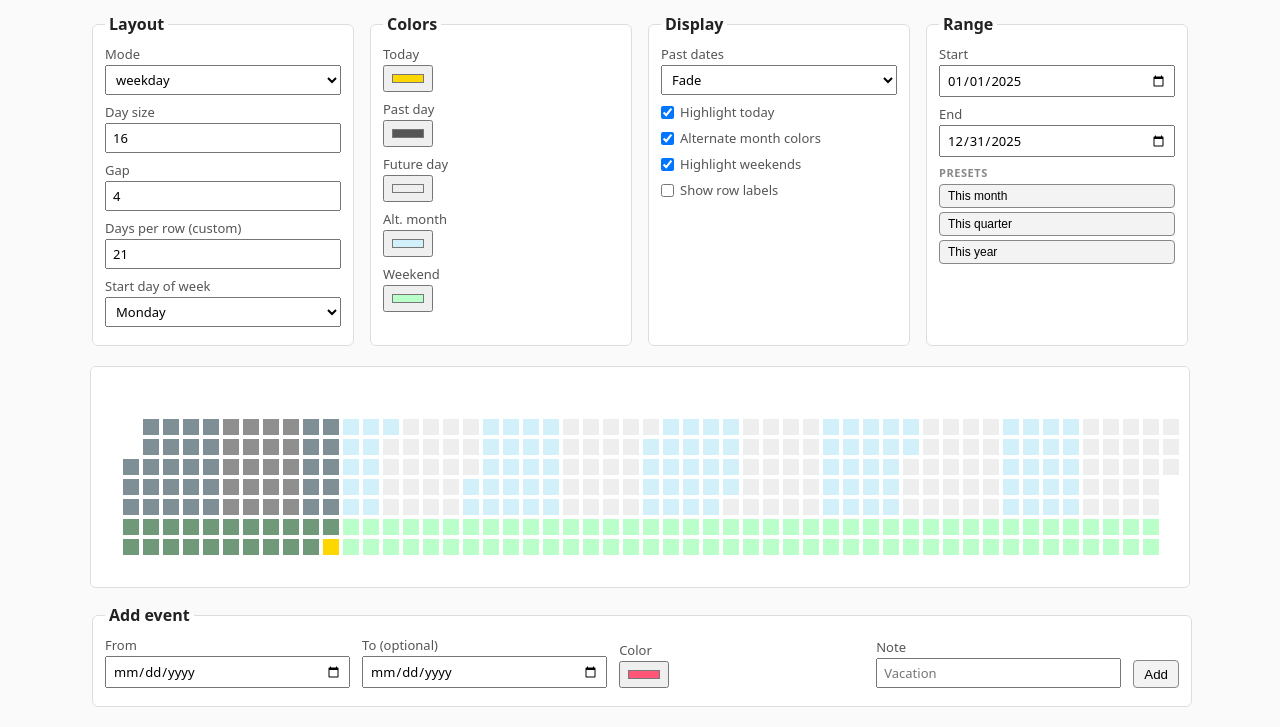
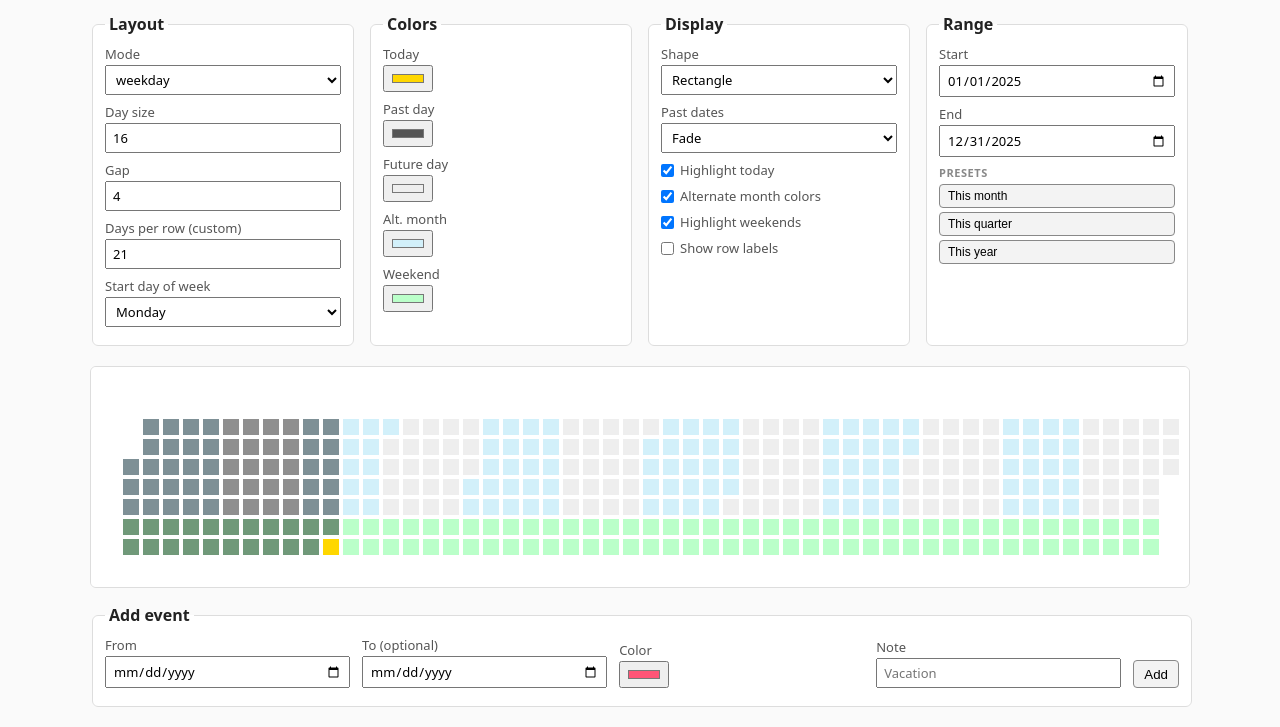
Before and after one commit to Chamartin3/daytiles, a website: page example/index.html in a window 1280 px wide. Shown: the part 92-819 px from the top of the page. Drawn offline with Linux system fonts and the light colour scheme.

Commit message:
Add shape selector to example display options

```diff
--- a/example/example.js
+++ b/example/example.js
@@ -1,4 +1,4 @@
-import { Daytiles, Layout, PastMode } from "../dist/index.js";
+import { Daytiles, Layout, PastMode, Shape } from "../dist/index.js";
 
 const PRESET_MONTH = "month";
 const PRESET_QUARTER = "quarter";
@@ -32,6 +32,7 @@ const inputs = {
   colorFuture: $("colorFuture"),
   colorAlt: $("colorAlt"),
   colorWeekend: $("colorWeekend"),
+  shape: $("shape"),
   pastMode: $("pastMode"),
   highlightCurrent: $("highlightCurrent"),
   alternateMonths: $("alternateMonths"),
@@ -52,6 +53,7 @@ function applySettings() {
     daysPerRow: parseInt(inputs.daysPerRow.value) || 21,
     startDayOfWeek: parseInt(inputs.startDayOfWeek.value),
     showLabels: inputs.showLabels.checked,
+    shape: inputs.shape.value,
     colors: {
       current: inputs.colorCurrent.value,
       pastDay: inputs.colorPast.value,
--- a/example/index.html
+++ b/example/index.html
@@ -77,6 +77,14 @@
 
         <fieldset>
           <legend>Display</legend>
+          <label>Shape
+            <select id="shape">
+              <option value="rect" selected>Rectangle</option>
+              <option value="roundedRect">Rounded</option>
+              <option value="circle">Circle</option>
+              <option value="diamond">Diamond</option>
+            </select>
+          </label>
           <label>Past dates
             <select id="pastMode">
               <option value="none">None</option>
```
